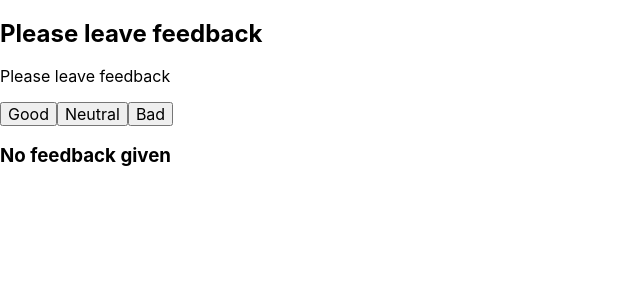
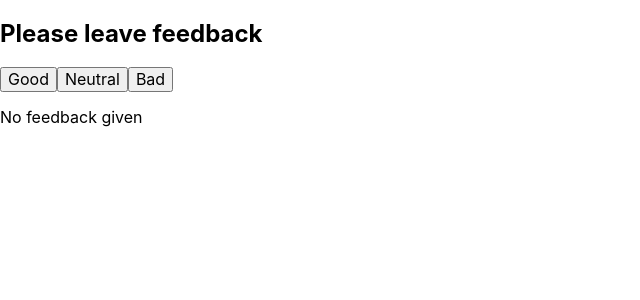
Before and after one commit to Valentyna-Chudik/goit-react-hw-02-feedback, a React (Create React App) app: page / in a window 1280 px wide. Shown: the top 300 px of the page, without its empty margins (0-640 px from the left). Built offline with nearby package versions, Linux system fonts and the light colour scheme.

Commit message:
PropTypes, props dest. added

```diff
--- a/package.json
+++ b/package.json
@@ -9,6 +9,7 @@
     "@testing-library/user-event": "^12.3.0",
     "gh-pages": "^3.1.0",
     "modern-normalize": "^1.0.0",
+    "prop-types": "^15.7.2",
     "react": "^17.0.1",
     "react-dom": "^17.0.1",
     "react-scripts": "4.0.1",
--- a/src/App.js
+++ b/src/App.js
@@ -1,4 +1,5 @@
 import React, { Component } from 'react';
+
 import FeedbackOptions from './components/FeedbackOptions/FeedbackOptions';
 import Statistics from './components/Statistics/Statistics';
 import Section from './components/Section/Section';
@@ -25,15 +26,23 @@ export default class App extends Component {
   };
 
   countTotalFeedback = () => {
-    return this.state.good + this.state.neutral + this.state.bad;
+    const { good, neutral, bad } = this.state;
+
+    return good + neutral + bad;
   };
 
   countPositiveFeedbackPercentage = () => {
+    const { good } = this.state;
     const total = this.countTotalFeedback();
-    return Math.round((this.state.good * 100) / total) || 0;
+
+    return Math.round((good * 100) / total) || 0;
   };
 
   render() {
+    const { good, neutral, bad } = this.state;
+    const total = this.countTotalFeedback();
+    const positivePercentage = this.countPositiveFeedbackPercentage();
+
     return (
       <div>
         <Section title="Please leave feedback">
@@ -42,14 +51,14 @@ export default class App extends Component {
             onLeaveFeedback={this.handleFeedback}
           />
         </Section>
-        {this.countTotalFeedback() > 0 ? (
+        {total > 0 ? (
           <Section title="Statistics">
             <Statistics
-              good={this.state.good}
-              bad={this.state.bad}
-              neutral={this.state.neutral}
-              total={this.countTotalFeedback()}
-              positivePercentage={this.countPositiveFeedbackPercentage()}
+              good={good}
+              bad={bad}
+              neutral={neutral}
+              total={total}
+              positivePercentage={positivePercentage}
             />
           </Section>
         ) : (
--- a/src/components/FeedbackOptions/FeedbackOptions.js
+++ b/src/components/FeedbackOptions/FeedbackOptions.js
@@ -1,9 +1,11 @@
 import React from 'react';
+import PropTypes from 'prop-types';
+
+// import styles from './FeedbackOptions.module.css';
 
 export default function FeedbackOptions({ options, onLeaveFeedback }) {
   return (
     <div>
-      <p>Please leave feedback</p>
       {options.map(option => (
         <button key={option} name={option} onClick={onLeaveFeedback}>
           {option[0].toUpperCase() + option.slice(1)}
@@ -12,3 +14,8 @@ export default function FeedbackOptions({ options, onLeaveFeedback }) {
     </div>
   );
 }
+
+FeedbackOptions.propTypes = {
+  options: PropTypes.arrayOf(PropTypes.string).isRequired,
+  onLeaveFeedback: PropTypes.func.isRequired,
+};
--- a/src/components/Notification/Notification.js
+++ b/src/components/Notification/Notification.js
@@ -1,9 +1,16 @@
 import React from 'react';
+import PropTypes from 'prop-types';
+
+// import styles from './Notification.module.css';
 
 export default function Notification({ message }) {
   return (
-    <section>
-      <h3>{message}</h3>
-    </section>
+    <div>
+      <p>{message}</p>
+    </div>
   );
 }
+
+Notification.propTypes = {
+  message: PropTypes.string.isRequired,
+};
```
Also changed, not shown: src/components/Container/Container.js (+7 -0 lines), src/components/Section/Section.js (+8 -0 lines), src/components/Statistics/Statistics.js (+11 -0 lines).
